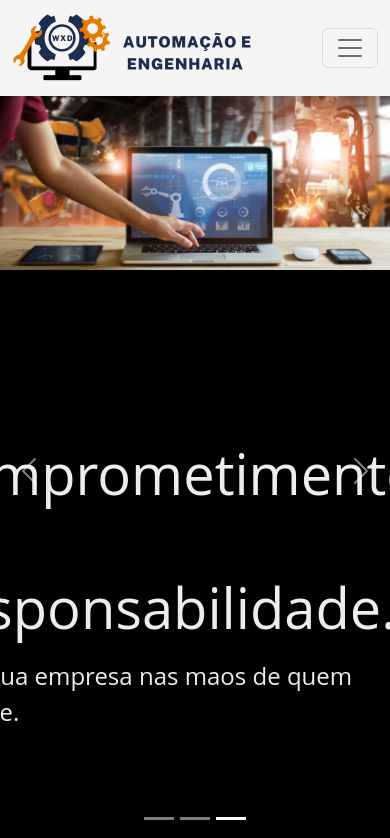
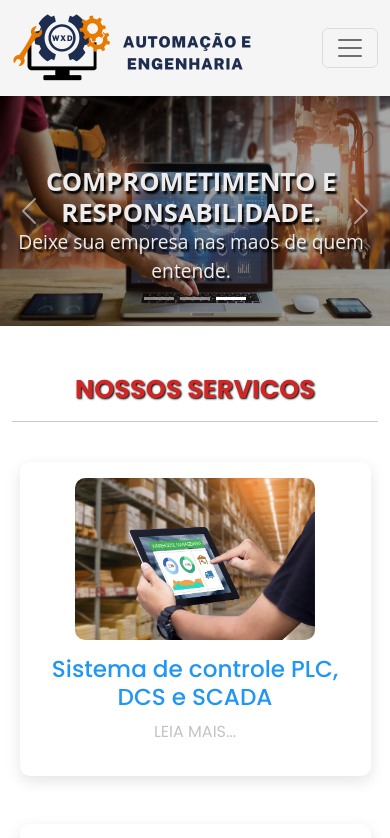
Before and after one commit to joaocarlosdene/bdp-project, a React (Create React App) app: page / in a window 390 px wide. Shown: the top 838 px of the page. Built offline with nearby package versions, Linux system fonts and the light colour scheme.

Commit message:
Adicionando Responsividade

```diff
--- a/src/components/carousel/carousel.js
+++ b/src/components/carousel/carousel.js
@@ -10,7 +10,7 @@ function CarouselFade() {
     <Carousel fade interval={2000} className={Styles.carousel_layout}>
       <Carousel.Item className={Styles.carousel_item}>
         <img
-          className="d-block w-100"
+          className={Styles.img}
           src={Carousel1}
           alt="First slide"
         />
@@ -21,7 +21,7 @@ function CarouselFade() {
       </Carousel.Item>
       <Carousel.Item className={Styles.carousel_item}>
         <img
-          className=" d-block w-100"
+          className={Styles.img}
           src={Carousel2}
           alt="Second slide"
         />
@@ -33,7 +33,7 @@ function CarouselFade() {
       </Carousel.Item>
       <Carousel.Item className={Styles.carousel_item}>
         <img
-          className=" d-block w-100"
+          className={Styles.img}
           src={Carousel3}
           alt="Third slide"
         />
--- a/src/components/carousel/carousel.module.css
+++ b/src/components/carousel/carousel.module.css
@@ -5,9 +5,7 @@
 .carousel_layout{
     background-color: black;
 }
-.img1{
-    background-image: url('../../images/carousel1.png');
-}
+
 .main_title{
     font-size: 3.5rem;
     font-family: 'Open Sans', sans-serif;
@@ -29,13 +27,18 @@
     text-align: left;
     margin-left: -5rem;
 }
-
+.img{
+    display: block;
+    width: 100%;
+    height: 100%;
+    opacity: 65%;
+}
 @media (max-width:700px) {
-    #carousel-img{
+    .carousel_item{
         height: 230px;
         background-size: auto;
     }
-    #main-title{
+    .main_title{
         font-size: 1.6rem;
         font-family: 'Open Sans', sans-serif;
         margin-bottom: 0rem;
@@ -48,7 +51,7 @@
         font-weight: bold;
         text-transform: uppercase;
     }
-    #main-p {
+    .main_p {
         font-size: 1.2rem;
         font-family: 'Open Sans', sans-serif;
         text-shadow: black 2px 3px 2px;
@@ -60,8 +63,8 @@
     }
     .titulo_carousel{
         width: 98% ;
-        left: 0;
         justify-content: center;
         display: block;
+        left: 0;
     }
 }
```
